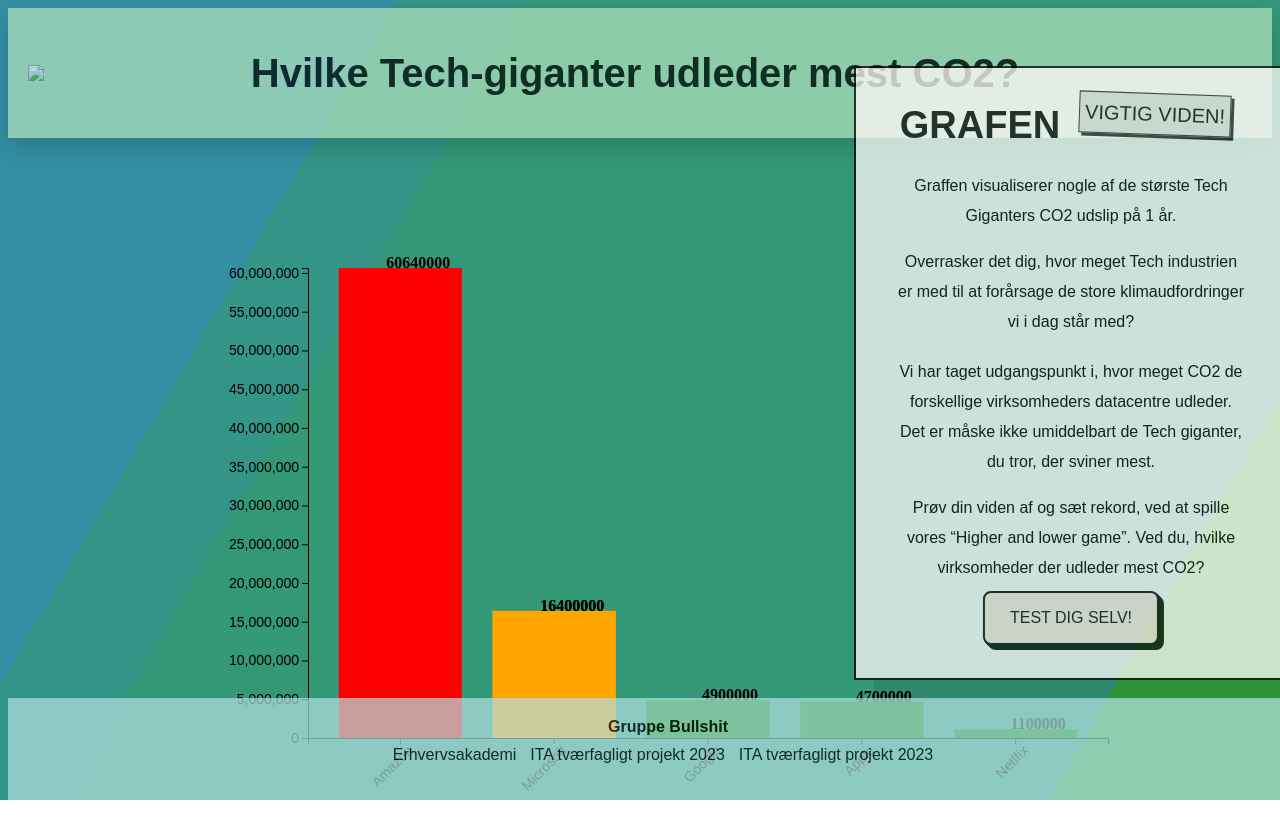
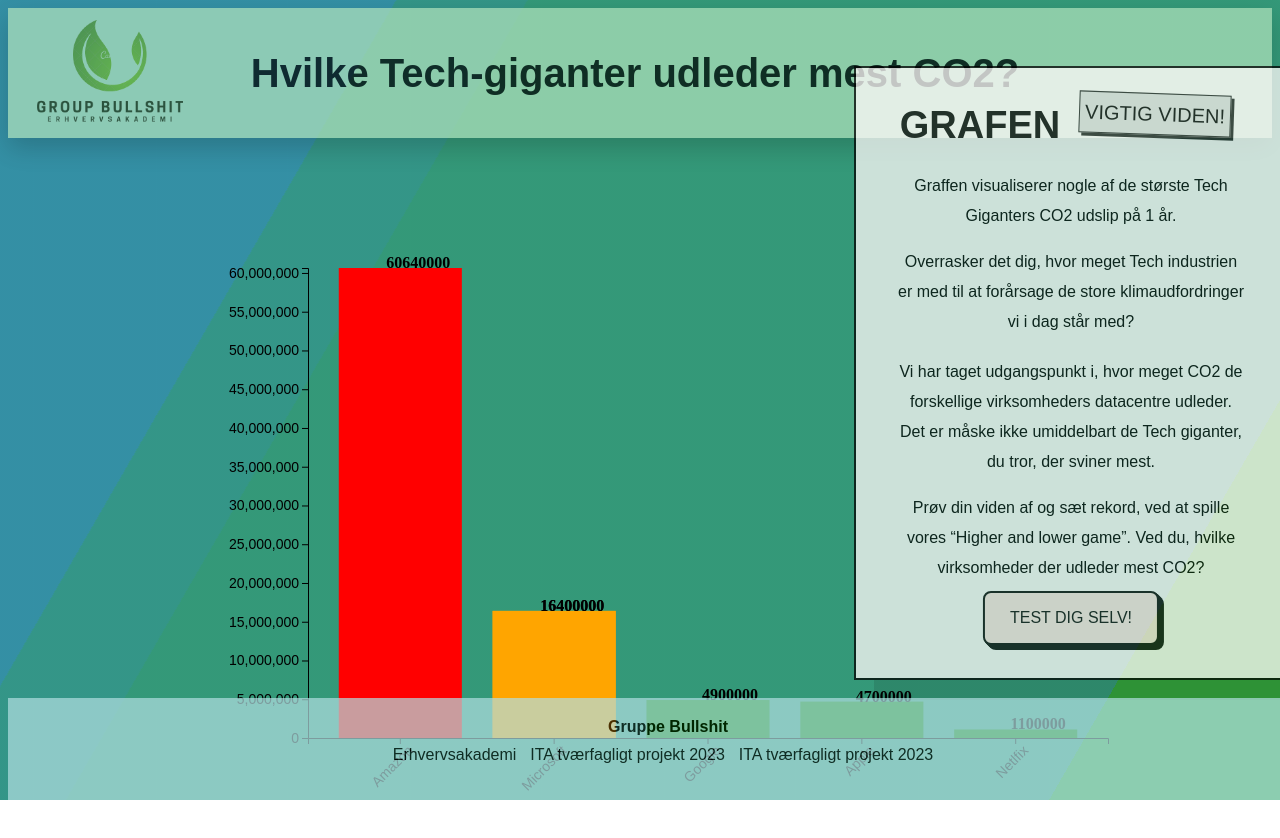
Before and after one commit to G-Rosell/ITA_SEM_1_Exam, a plain HTML site: page index.html in a window 1280 px wide. Shown: the top 838 px of the page. Drawn offline with nearby package versions, Linux system fonts and the light colour scheme.

Commit message:
update; siuu

```diff
--- a/index.html
+++ b/index.html
@@ -17,7 +17,7 @@
     <!-- HEADER -->
     <header class="header1">
       <div class="header">
-        <img class="billede" src="/semProjekt/forside/GRUPPELOGO.png">
+        <img class="billede" src="GRUPPELOGO.png">
         <p class="header-tekst">Hvilke Tech-giganter udleder mest CO2?</p>
       </div>
     </header>
```
